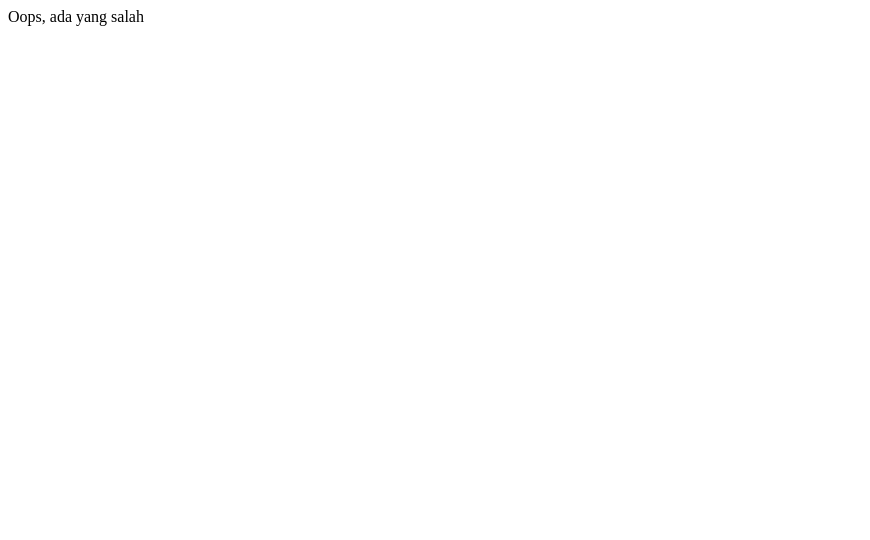
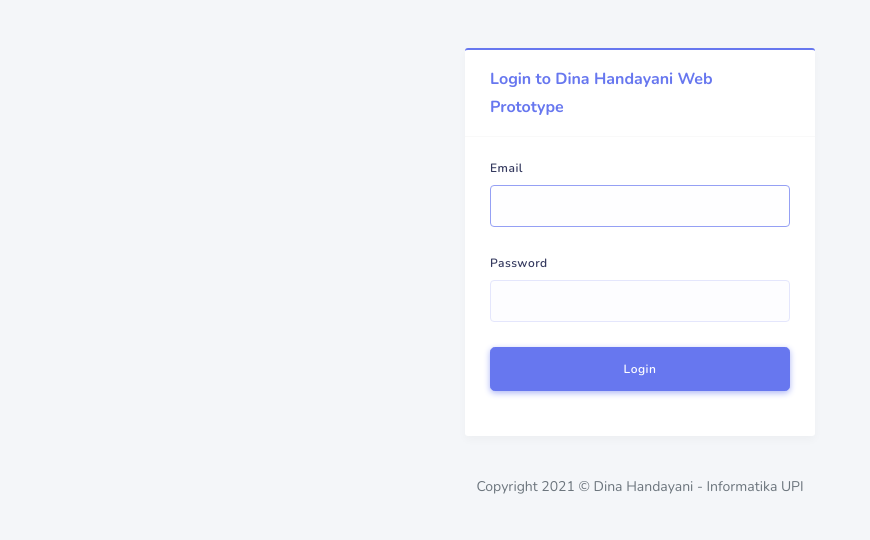
Before and after one commit to dinahandayani/dinahandayani.github.io, a plain HTML site: page index.html in a window 1280 px wide. Shown: the whole page, without its empty margins (0-870 px from the left). Drawn offline with nearby package versions, Linux system fonts and the light colour scheme; some packages are replaced by stand-ins of ours; a script that the page names is missing.

Commit message:
202111212024

```diff
--- a/index.html
+++ b/index.html
@@ -1 +1,78 @@
-Oops, ada yang salah
+<!DOCTYPE html>
+<html lang="en">
+<head>
+  <meta charset="UTF-8">
+  <meta content="width=device-width, initial-scale=1, maximum-scale=1, shrink-to-fit=no" name="viewport">
+  <title>Dina Handayani Web Prototype</title>
+
+  <!-- General CSS Files -->
+  <link rel="stylesheet" href="https://stackpath.bootstrapcdn.com/bootstrap/4.3.1/css/bootstrap.min.css" integrity="sha384-ggOyR0iXCbMQv3Xipma34MD+dH/1fQ784/j6cY/iJTQUOhcWr7x9JvoRxT2MZw1T" crossorigin="anonymous">
+  <link rel="stylesheet" href="https://use.fontawesome.com/releases/v5.7.2/css/all.css" integrity="sha384-fnmOCqbTlWIlj8LyTjo7mOUStjsKC4pOpQbqyi7RrhN7udi9RwhKkMHpvLbHG9Sr" crossorigin="anonymous">
+
+  <!-- CSS Libraries -->
+  <link rel="stylesheet" href="vendor/stisla-master/node_modules/bootstrap-social/bootstrap-social.css">
+
+  <!-- Template CSS -->
+  <link rel="stylesheet" href="vendor/stisla-master/assets/css/style.css">
+  <link rel="stylesheet" href="vendor/stisla-master/assets/css/components.css">
+
+</head>
+<body>
+  <div id="app">
+    <section class="section">
+      <div class="container mt-5">
+        <div class="row">
+          <div class="col-12 col-sm-8 offset-sm-2 col-md-6 offset-md-3 col-lg-6 offset-lg-3 col-xl-4 offset-xl-4">
+
+            <div class="card card-primary">
+              <div class="card-header"><h4>Login to Dina Handayani Web Prototype</h4></div>
+
+              <div class="card-body">
+                <form method="GET" action="cpanel-dashboard.html" class="needs-validation" novalidate="">
+                  <div class="form-group">
+                    <label for="email">Email</label>
+                    <input id="email" type="email" class="form-control" tabindex="1" autofocus>
+                  </div>
+
+                  <div class="form-group">
+                    <div class="d-block">
+                    	<label for="password" class="control-label">Password</label>
+                    </div>
+                    <input id="password" type="password" class="form-control" tabindex="2">
+                  </div>
+
+                  <div class="form-group">
+                    <button type="submit" class="btn btn-primary btn-lg btn-block" tabindex="4">
+                      Login
+                    </button>
+                  </div>
+                </form>
+
+              </div>
+            </div>
+            <div class="simple-footer">
+              Copyright 2021 &copy; Dina Handayani - Informatika UPI
+            </div>
+          </div>
+        </div>
+      </div>
+    </section>
+  </div>
+  <!-- General JS Scripts -->
+  <script src="https://code.jquery.com/jquery-3.3.1.min.js" integrity="sha256-FgpCb/KJQlLNfOu91ta32o/NMZxltwRo8QtmkMRdAu8=" crossorigin="anonymous"></script>
+  <script src="https://cdnjs.cloudflare.com/ajax/libs/popper.js/1.14.7/umd/popper.min.js" integrity="sha384-UO2eT0CpHqdSJQ6hJty5KVphtPhzWj9WO1clHTMGa3JDZwrnQq4sF86dIHNDz0W1" crossorigin="anonymous"></script>
+  <script src="https://stackpath.bootstrapcdn.com/bootstrap/4.3.1/js/bootstrap.min.js" integrity="sha384-JjSmVgyd0p3pXB1rRibZUAYoIIy6OrQ6VrjIEaFf/nJGzIxFDsf4x0xIM+B07jRM" crossorigin="anonymous"></script>
+  <script src="https://cdnjs.cloudflare.com/ajax/libs/jquery.nicescroll/3.7.6/jquery.nicescroll.min.js"></script>
+  <script src="https://cdnjs.cloudflare.com/ajax/libs/moment.js/2.24.0/moment.min.js"></script>
+  <script src="vendor/stisla-master/assets/js/stisla.js"></script>
+
+  <!-- JS Libraies -->
+
+  <!-- Template JS File -->
+  <script src="vendor/stisla-master/assets/js/scripts.js"></script>
+  <script src="vendor/stisla-master/assets/js/custom.js"></script>
+
+  <!-- Page Specific JS File -->
+
+</body>
+</html>
```
